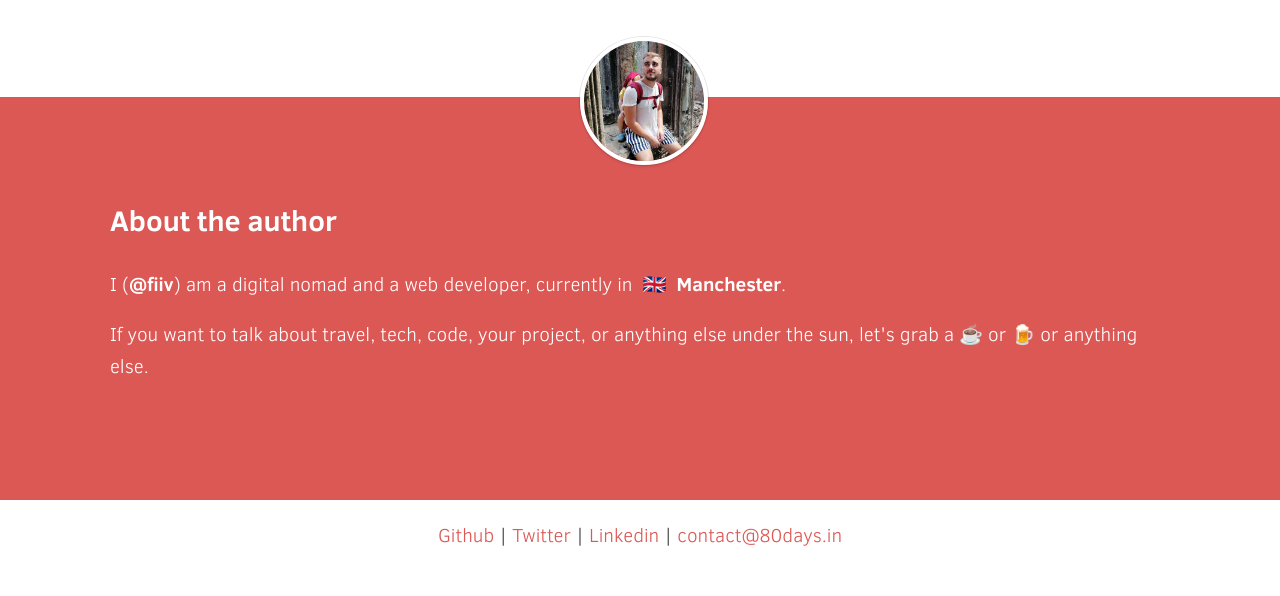
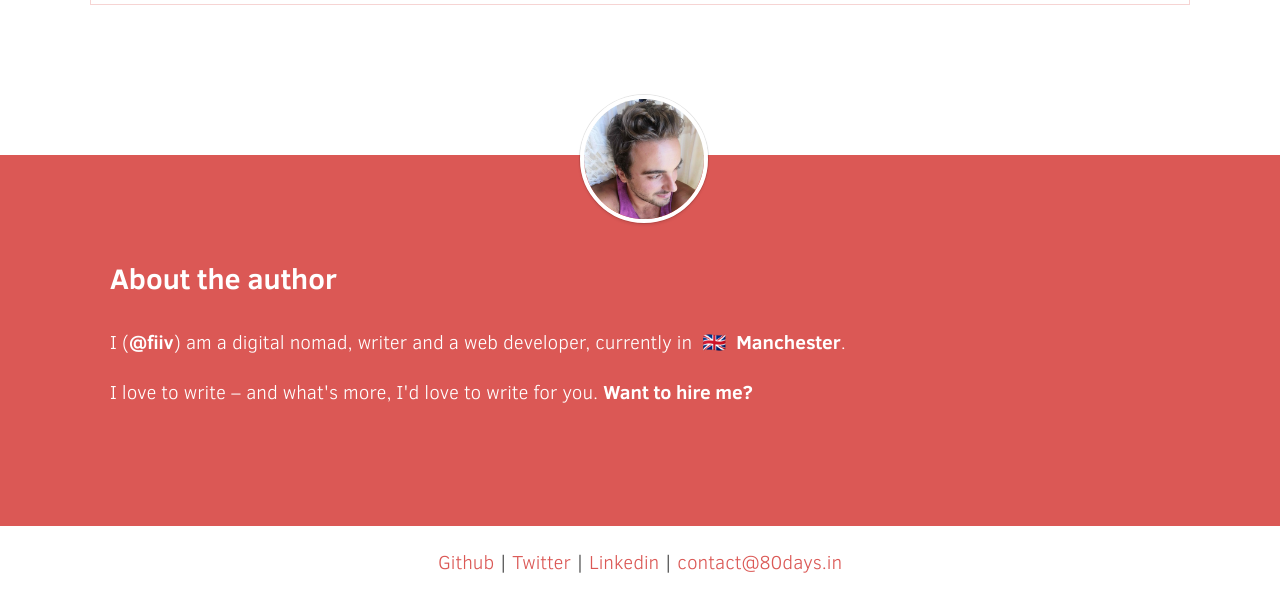
Before and after one commit to mtimofiiv/80days.in, a Jekyll site: the page built from tech/index.md, in a window 1280 px wide, cut to the strip 1629-2225 px from the top of the page. Built offline with Jekyll 4.4.1, drawn with Linux system fonts in a browser that asks for light colours; before the commit the page ends 2199 px from its top, so only the background shows below that.

```diff
--- a/_includes/about.html
+++ b/_includes/about.html
@@ -7,12 +7,12 @@
     <div class="content">
       <h2>About the author</h2>
       <p>
-        I (<a href="https://fiiv.io">@fiiv</a>) am a digital nomad and a web developer, currently in&nbsp;
+        I (<a href="https://fiiv.io">@fiiv</a>) am a digital nomad, writer and a web developer, currently in&nbsp;
         {% if site.mike_location_flag %}{{site.mike_location_flag}}&nbsp;{%endif%}
-        <span class="highlight">{{ site.mike_location }}</span>.
+        <span class="highlight">{{site.mike_location}}</span>.
       </p>
       <p>
-        If you want to talk about travel, tech, code, your project, or anything else under the sun, let's grab a ☕️  or 🍺 or anything else.
+        I love to write – and what's more, I'd love to write for you. <a href="/hire">Want to hire me?</a>
       </p>
     </div>
   </div>
--- a/_includes/nav.html
+++ b/_includes/nav.html
@@ -7,9 +7,13 @@
     <span></span>
 
     <ul id="menu">
-      <a href="/"><li>Home</li></a>
-      <a href="/travel/"><li>80 days: travel</li></a>
-      <a href="/tech/"><li>80 days: tech</li></a>
+      <li><a href="/">Home</a></li>
+      <li><a href="/about">About this blog</a></li>
+
+      <li><a href="/travel/">80 days: travel</a></li>
+      <li><a href="/tech/">80 days: tech</a></li>
+
+      <li><a href="/hire">Looking for a writer?</a></li>
     </ul>
   </div>
 </nav>
--- a/_layouts/blogroll.html
+++ b/_layouts/blogroll.html
@@ -19,7 +19,7 @@
       <div class="post">
         <p class="date">{{ post.date | date: "%b %-d, %Y" }}</p>
         <h2><a href="{{post.url}}">{{post.title}}</a></h2>
-        {{ post.excerpt }}
+        <p>{{ post.excerpt }}</p>
       </div>
     {% endfor %}
   </section>
--- a/_sass/layout.scss
+++ b/_sass/layout.scss
@@ -146,12 +146,39 @@
       font-size: 190%;
     }
 
+    h3 {
+      padding: 0;
+      margin: 0;
+      font-size: 150%;
+    }
+
+    p:not(.date) {
+      margin: 0;
+      padding: 0 0 1em 0;
+    }
+
     .date {
       color: lighten($base-font-color, 20%);
       font-weight: bold;
       margin-bottom: 0;
     }
   }
+}
+
+.fade-bg {
+  background-color: $fade;
+
+  & > h2 {
+    border-bottom: 1px solid darken($fade, 10%);
+  }
+}
+
+.padded {
+  padding: 1em 2em;
+}
+
+.small {
+  font-size: 0.8em;
 }
 
 aside.subscribe-to-list {
--- /dev/null
+++ b/about/index.html
@@ -0,0 +1,5 @@
+---
+layout: page
+title: "80 Days: around the world"
+leadin: You're reading the personal blog of Mike Timofiiv / @fiiv
+---
--- a/assets/styles.scss
+++ b/assets/styles.scss
@@ -7,6 +7,7 @@
 $base-font-size: 1.2em;
 
 $highlight-color: #db5855;
+$fade: #f7f7f7;
 
 @import 'normalize';
 @import 'fonts';
```
Also changed, not shown: _layouts/page.html (+10 -1 lines), _posts/2020-03-23-what-covid-19-really-means.markdown (added, +104 -0 lines), hire/index.html (added, +41 -0 lines), assets/images/fiiv.jpg, assets/images/thing1-thing2.jpeg (added), 1 other file.
